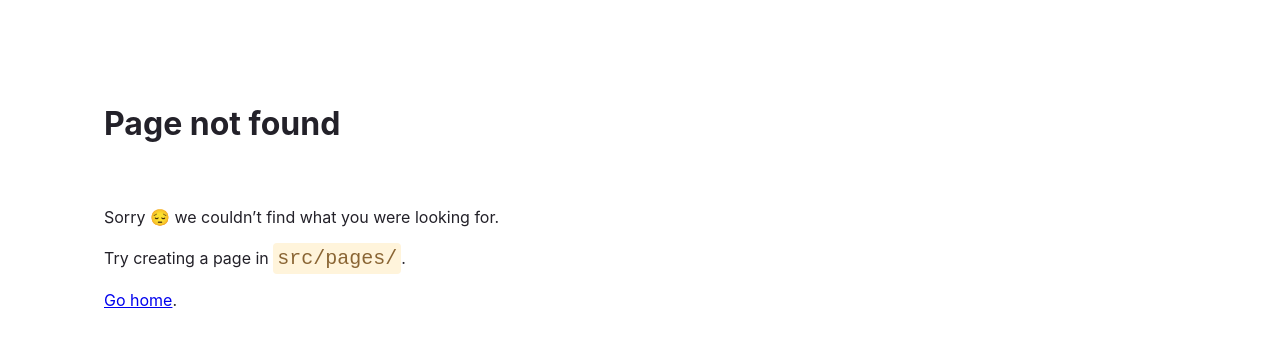
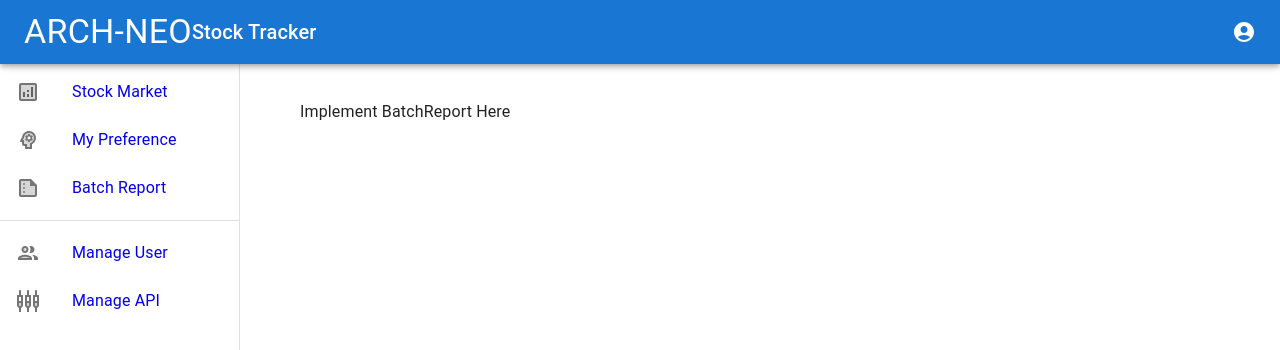
Before and after one commit to Harikumar-Rajendran/gatsby-stock-tracker, a Gatsby site: page /BatchReport in a window 1280 px wide. Before the commit this address had no page. Shown: the top 350 px of the page. Built offline with nearby package versions, Linux system fonts and the light colour scheme; Gatsby itself is replaced by a stand-in of ours.

Commit message:
Function invoke
Invoke server-less function

```diff
--- a/package.json
+++ b/package.json
@@ -20,6 +20,7 @@
     "@azure/msal-react": "^1.3.2",
     "@emotion/react": "^11.9.0",
     "@emotion/styled": "^11.8.1",
+    "@mui/icons-material": "^5.6.2",
     "@mui/material": "^5.6.3",
     "axios": "^0.21.1",
     "gatsby": "^4.12.1",
--- /dev/null
+++ b/src/components/common/drawer.js
@@ -0,0 +1,83 @@
+import React from "react";
+import Box from "@mui/material/Box";
+import Drawer from '@mui/material/Drawer';
+import List from '@mui/material/List';
+import ListItem from '@mui/material/ListItem';
+import ListItemIcon from '@mui/material/ListItemIcon';
+import ListItemText from '@mui/material/ListItemText';
+import { Link } from "gatsby";
+import AnalyticsTwoToneIcon from '@mui/icons-material/AnalyticsTwoTone';
+import PsychologyTwoToneIcon from '@mui/icons-material/PsychologyTwoTone';
+import SummarizeTwoToneIcon from '@mui/icons-material/SummarizeTwoTone';
+import GroupTwoToneIcon from '@mui/icons-material/GroupTwoTone';
+import SettingsInputCompositeTwoToneIcon from '@mui/icons-material/SettingsInputCompositeTwoTone';
+import Divider from '@mui/material/Divider';
+import CssBaseline from '@mui/material/CssBaseline';
+import MyAppBar from './header';
+
+const drawerWidth = 240;
+const mobileWidth = 80;
+export default function MyDrawer() {
+    return (
+        <Box sx={{ flexGrow: 1 }}>
+            <CssBaseline />
+            <MyAppBar />
+            <Drawer
+                variant="permanent"
+                sx={{
+                    width: { xs: mobileWidth, md: drawerWidth },
+                    flexShrink: 0,
+                    [`& .MuiDrawer-paper`]: { width: { xs: mobileWidth, md: drawerWidth }, boxSizing: 'border-box', marginTop:'60px' },
+                }}
+            >
+                <Box sx={{ overflow: 'auto' }}>
+                    <List>
+                        <Link to="/StockMarket" style={{textDecoration:'none'}}>
+                            <ListItem button >
+                                <ListItemIcon>
+                                    <AnalyticsTwoToneIcon />
+                                </ListItemIcon>
+                                <ListItemText primary={'Stock Market'} sx={{ display: { xs: "none", md: "block" } }} />
+                            </ListItem>
+                        </Link>
+                        <Link to="/MyPreference" style={{textDecoration:'none'}}>
+                            <ListItem button >
+                                <ListItemIcon>
+                                    <PsychologyTwoToneIcon />
+                                </ListItemIcon>
+                                <ListItemText primary={'My Preference'} sx={{ display: { xs: "none", md: "block" } }} />
+                            </ListItem>
+                        </Link>
+                        <Link to="/BatchReport" style={{textDecoration:'none'}}>
+                            <ListItem button >
+                                <ListItemIcon>
+                                    <SummarizeTwoToneIcon />
+                                </ListItemIcon>
+                                <ListItemText primary={'Batch Report'} sx={{ display: { xs: "none", md: "block" } }} />
+                            </ListItem>
+                        </Link>
+                    </List>
+                    <Divider />
+                    <List>
+                    <Link to="/ManageUser" style={{textDecoration:'none'}}>
+                            <ListItem button >
+                                <ListItemIcon>
+                                    <GroupTwoToneIcon />
+                                </ListItemIcon>
+                                <ListItemText primary={'Manage User'} sx={{ display: { xs: "none", md: "block" } }} />
+                            </ListItem>
+                        </Link>
+                        <Link to="/ManageAPI" style={{textDecoration:'none'}}>
+                            <ListItem button >
+                                <ListItemIcon>
+                                    <SettingsInputCompositeTwoToneIcon />
+                                </ListItemIcon>
+                                <ListItemText primary={'Manage API'} sx={{ display: { xs: "none", md: "block" } }} />
+                            </ListItem>
+                        </Link>
+                    </List>
+                </Box>
+            </Drawer>
+        </Box>
+    );
+}
--- /dev/null
+++ b/src/components/common/header.js
@@ -0,0 +1,46 @@
+import React from "react";
+import AppBar from "@mui/material/AppBar";
+import Box from "@mui/material/Box";
+import Toolbar from "@mui/material/Toolbar";
+import IconButton from "@mui/material/IconButton";
+import Typography from "@mui/material/Typography";
+import AccountCircle from "@mui/icons-material/AccountCircle";
+
+export default function MyAppBar() {
+  return (
+    <Box sx={{ flexGrow: 1 }}>
+      <AppBar position="fixed" sx={{ zIndex: (theme) => theme.zIndex.drawer + 1 }}>
+        <Toolbar>
+          <Typography
+            variant="h4"
+            noWrap
+            component="div"
+            sx={{ display: { sm: "block" } }}
+          >
+            ARCH-NEO
+          </Typography>
+          <Typography
+            variant="h6"
+            noWrap
+            component="div"
+            sx={{ display: { sm: "block" } }}
+          >
+            Stock Tracker
+          </Typography>
+          <Box sx={{ flexGrow: 1 }} />
+          <Box sx={{ display: { md: "flex" } }}>
+            <IconButton
+              size="large"
+              edge="end"
+              aria-label="account of current user"
+              aria-haspopup="true"
+              color="inherit"
+            >
+              <AccountCircle />
+            </IconButton>
+          </Box>
+        </Toolbar>
+      </AppBar>
+    </Box>
+  );
+}
--- /dev/null
+++ b/src/pages/BatchReport.js
@@ -0,0 +1,16 @@
+import React from "react";
+import AppBar from "@mui/material/AppBar";
+import Typography from "@mui/material/Typography";
+import MyDrawer from '../components/common/drawer';
+import './index.css';
+
+export default function BatchReport() {
+    return (
+        <div className='Appcontainer'>
+            <MyDrawer />
+            <div>
+                Implement BatchReport Here
+            </div>
+        </div>
+    );
+}
--- /dev/null
+++ b/src/pages/index.css
@@ -0,0 +1,4 @@
+.Appcontainer{
+ margin-top: 100px;
+ margin-left: 300px;
+}
--- a/src/services/invokeFunctionService.js
+++ b/src/services/invokeFunctionService.js
@@ -3,7 +3,9 @@ export async function invokeStockFunction(){
 
     try{
         const res=await axios.get("/.netlify/functions/stock-data");
-        console.log(res);
+        // const res=await axios.get("http://localhost:8888/.netlify/functions/stock-data");
+        // console.log(res);
+        return res;
     }
     catch(inError){
         console.log(inError);
```
Also changed, not shown: src/components/myProfile/ProfileData.js (deleted, +0 -15 lines), src/pages/ManageAPI.js (added, +16 -0 lines), src/pages/ManageUser.js (added, +16 -0 lines), src/pages/MyPreference.js (added, +16 -0 lines), src/pages/StockMarket.js (added, +25 -0 lines), src/pages/callback.js (+13 -23 lines), 1 other file.
